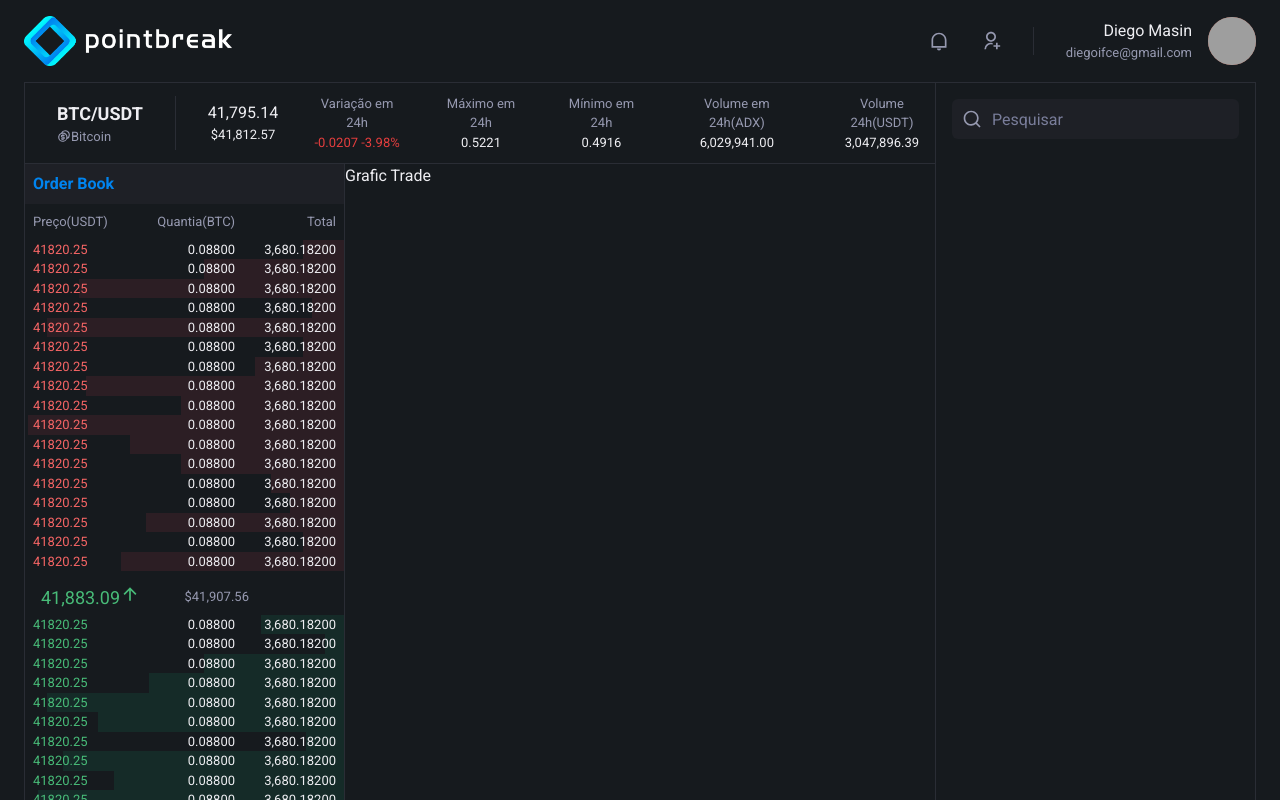
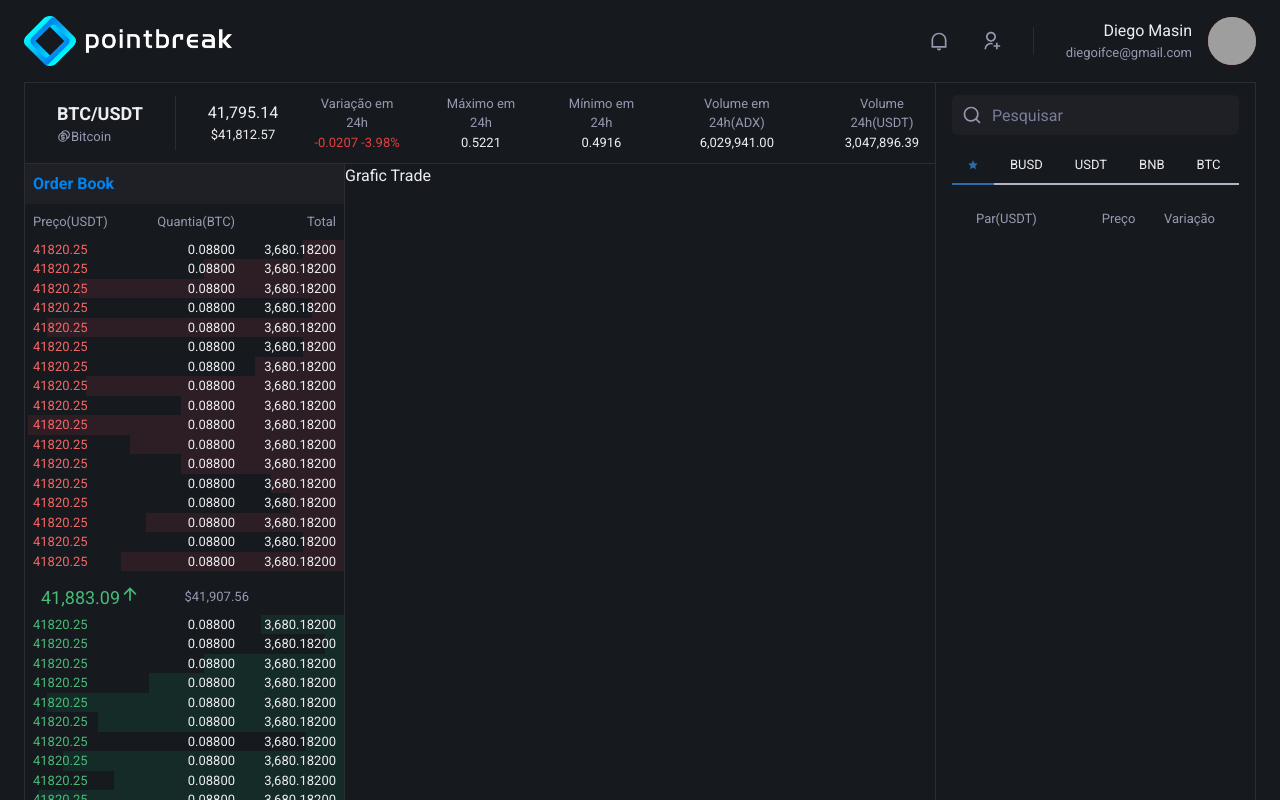
Before and after one commit to laurindo/pointbreak-dashboard, a Next.js app: page /dashboard in a window 1280 px wide. Shown: the top 800 px of the page. Built offline with nearby package versions, Linux system fonts and the light colour scheme; grey boxes are pictures that could not be loaded.

Commit message:
Usando Tabs em MarketPairs.

```diff
--- a/src/components/Header.tsx
+++ b/src/components/Header.tsx
@@ -14,11 +14,11 @@ import { RiNotificationLine, RiUserAddLine } from 'react-icons/ri';
 export function Header() {
   return (
     <Flex
-      w="100%"
-      h="20"
-      mx="auto"
-      mt="4"
-      px="6"
+      width="100%"
+      height="20"
+      marginX="auto"
+      marginTop="4"
+      paddingX="6"
       as="header"
       align="center"
       maxWidth={1520}
@@ -27,7 +27,7 @@ export function Header() {
         fontSize="3xl"
         fontWeight="bold"
         letterSpacing="tight"
-        w="64"
+        width="64"
         color="yellow.500"
       >
         <NextLink href="/dashboard" passHref>
--- a/src/components/MarketPairs/SearchInMarkerPairs.tsx
+++ b/src/components/MarketPairs/SearchInMarkerPairs.tsx
@@ -10,7 +10,7 @@ import { RiSearchLine } from 'react-icons/ri';
 
 export function SearchInMarkerPairs() {
   return (
-    <Flex width="100%" margin="4">
+    <Flex height="10" marginY={3}>
       <InputGroup>
         <InputLeftElement
           pointerEvents="none"
--- /dev/null
+++ b/src/components/MarketPairs/TableToCripto.tsx
@@ -0,0 +1,17 @@
+import { Flex } from '@chakra-ui/react';
+
+export function TableToCript() {
+  return (
+    <Flex margin="2" fontSize="small" color="gray.300">
+      <Flex flex="1 1 0%" justifyContent="flex-start">
+        Par(USDT)
+      </Flex>
+      <Flex flex="1 1 0%" justifyContent="flex-end">
+        Preço
+      </Flex>
+      <Flex flex="1 1 0%" justifyContent="flex-end">
+        Variação
+      </Flex>
+    </Flex>
+  );
+}
--- a/src/components/MarketPairs/index.tsx
+++ b/src/components/MarketPairs/index.tsx
@@ -9,21 +9,61 @@ import {
   Input,
   InputGroup,
   InputLeftElement,
+  Stack,
+  Tabs,
+  TabList,
+  Tab,
+  TabPanels,
+  TabPanel,
 } from '@chakra-ui/react';
+import { RiStarFill } from 'react-icons/ri';
 
 import { SearchInMarkerPairs } from './SearchInMarkerPairs';
+import { TableToCript } from './TableToCripto';
 
 export function MarketPairs() {
   return (
     <Flex
+      direction="column"
       width="100%"
       maxWidth={320}
       borderTopWidth={1}
       borderBottomWidth={1}
       borderRightWidth={1}
       borderColor="gray.700"
+      paddingX={4}
     >
       <SearchInMarkerPairs />
+
+      <Tabs>
+        <TabList>
+          <Tab>
+            <Icon as={RiStarFill} fontSize="10" />
+          </Tab>
+          <Tab fontSize="small">BUSD</Tab>
+          <Tab fontSize="small">USDT</Tab>
+          <Tab fontSize="small">BNB</Tab>
+          <Tab fontSize="small">BTC</Tab>
+        </TabList>
+
+        <TabPanels>
+          <TabPanel>
+            <TableToCript />
+          </TabPanel>
+          <TabPanel>
+            <TableToCript />
+          </TabPanel>
+          <TabPanel>
+            <TableToCript />
+          </TabPanel>
+          <TabPanel>
+            <TableToCript />
+          </TabPanel>
+          <TabPanel>
+            <TableToCript />
+          </TabPanel>
+        </TabPanels>
+      </Tabs>
     </Flex>
   );
 }
```
